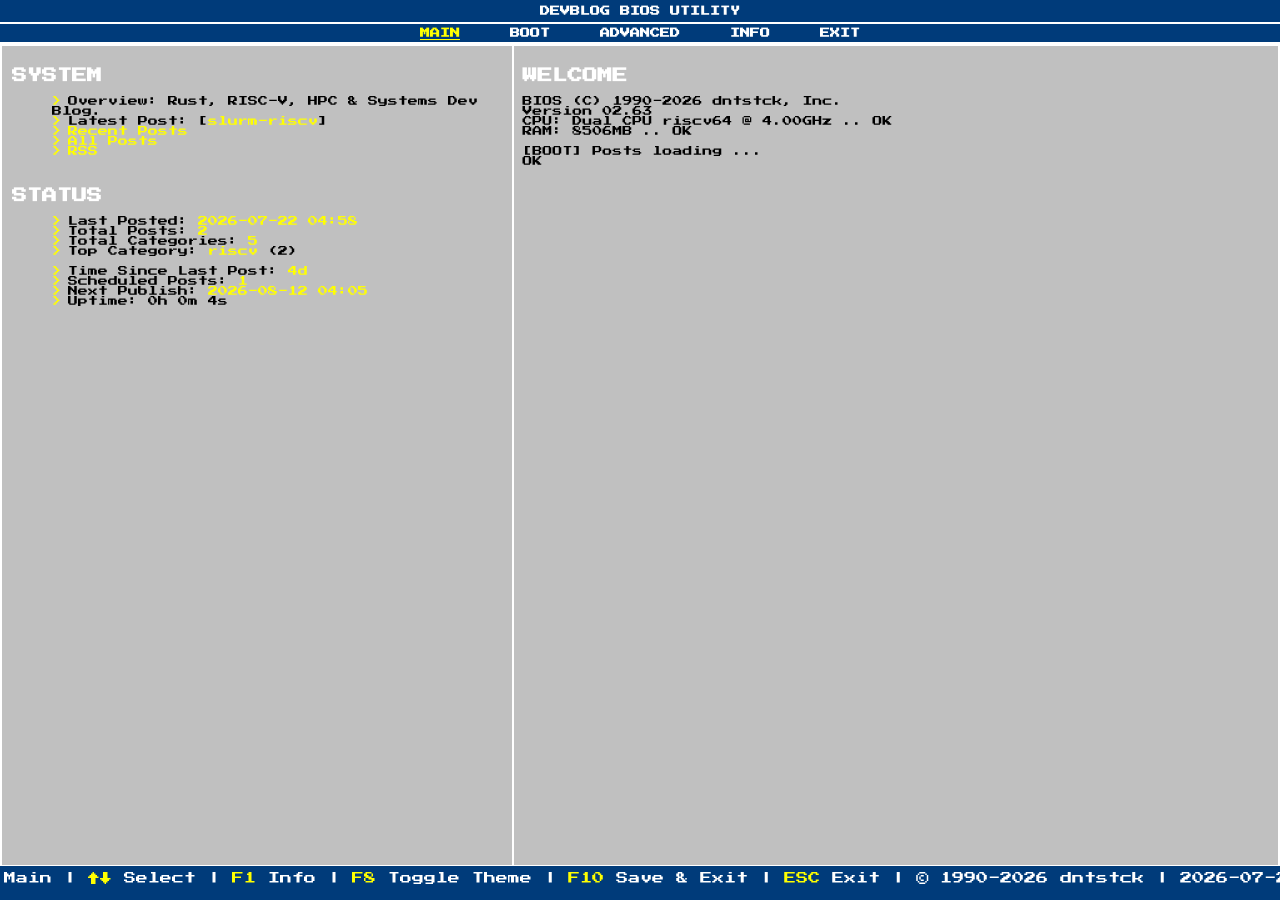
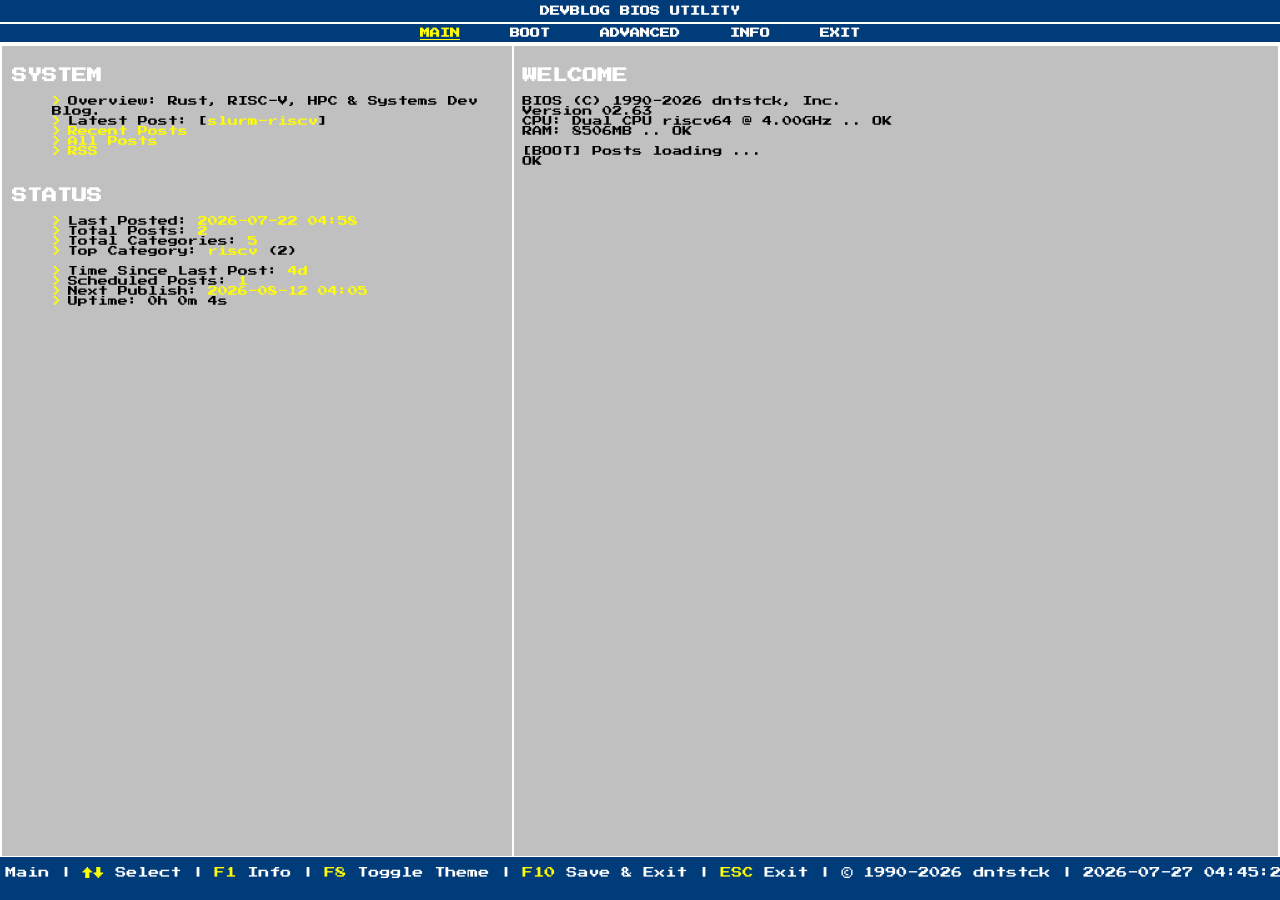
Before and after one commit to dntstck/blog, a Jekyll site: the page built from index.md, in a window 1280 px wide. Built offline with Jekyll 4.4.1, drawn with Linux system fonts in a browser that asks for light colours.

Commit message:
css tweaks - statusbar final tweaks

```diff
--- a/assets/css/bios.css
+++ b/assets/css/bios.css
@@ -71,7 +71,7 @@
   color: #000;
   align-items: stretch;
   overflow: hidden;
-  min-height: 91vh;
+  min-height: 90vh;
   height: auto;
   position: relative;
 }
@@ -329,16 +329,17 @@
     display: block;
     white-space: nowrap;
     overflow-x: auto;
+    overflow-y: hidden;
     box-sizing: border-box;
     text-align: center;
-    padding: 1 0.5ch;
-    line-height: 1.4;
+    padding: 10px 0.5ch;
+    line-height: 1;
+    font-size: 11px;
+    bottom: 0;
+    left: 0;
+    height: auto;
+    min-height: 1;
 }
-
-.statusbar * {
-    font-size: inherit;
-}
-
 
 /* mobile smooth scroll */
 @media (max-width: 600px) {
@@ -351,7 +352,6 @@
     font-size: inherit;
     }
 }
-
 
 /* blinking cursor */
 
@@ -424,7 +424,7 @@
   color: #c0c0c0;
   align-items: stretch;
   overflow: hidden;
-  min-height: 91vh;
+  min-height: 90vh;
   height: auto;
   position: relative;
 }
```
